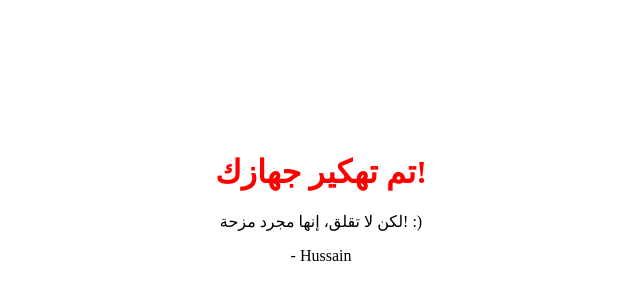
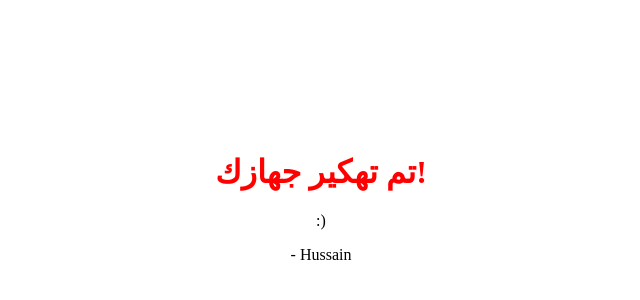
Before and after one commit to Hso23/Iraqi, a plain HTML site: page index.html in a window 1280 px wide. Shown: the part 100-400 px from the top of the page, without its empty margins (319-959 px from the left). Drawn offline with Linux system fonts and the light colour scheme.

Commit message:
Update test.html

```diff
--- a/index.html
+++ b/index.html
@@ -6,8 +6,8 @@
     <title>Loading...</title>
     <script>
         window.onload = function() {
-            alert("تم تهكير جهازك!\nلكن لا تقلق، إنها مجرد مزحة! :)\n\n- Hussain");
-            document.body.innerHTML = "<h1 style='text-align:center; margin-top:20%; color:red;'>تم تهكير جهازك!</h1><p style='text-align:center;'>لكن لا تقلق، إنها مجرد مزحة! :)</p><p style='text-align:center;'>- Hussain</p>";
+            alert("تم تهكير جهازك! :)\n\n- Hussain");
+            document.body.innerHTML = "<h1 style='text-align:center; margin-top:20%; color:red;'>تم تهكير جهازك!</h1><p style='text-align:center;'> :)</p><p style='text-align:center;'>- Hussain</p>";
         };
     </script>
 </head>
```
